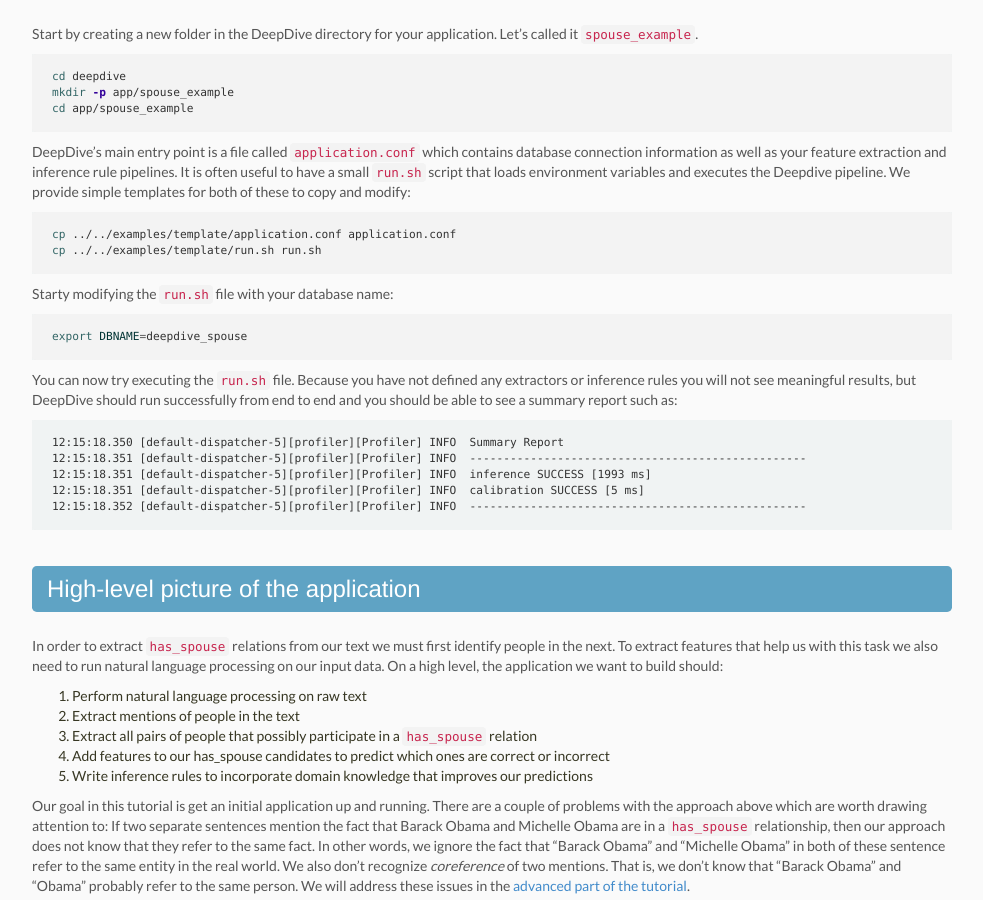
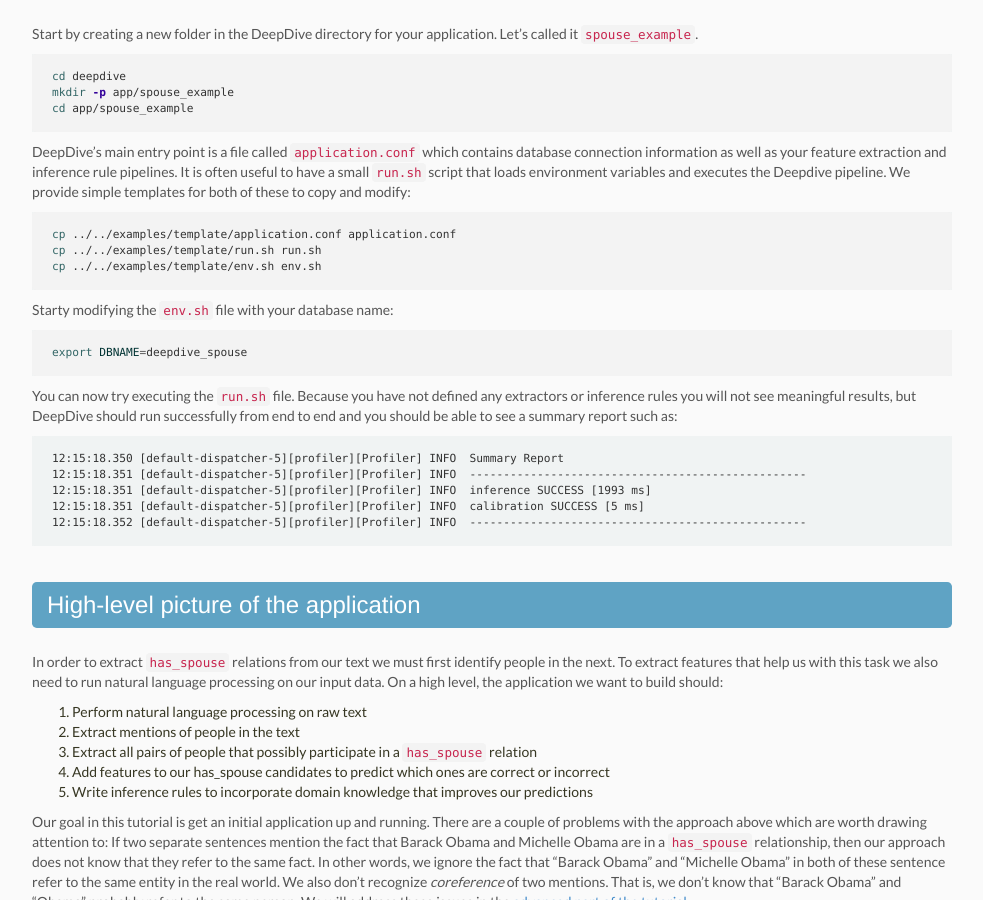
Before and after one commit to senaraiandi/deepdive, a Jekyll site: the page built from doc/walkthrough.md, in a window 1280 px wide and 900 px high, scrolled down 1173 px. Shown: the whole window, without its empty margins (148-1131 px from the left). Built offline with Jekyll 4.4.1, drawn with Linux system fonts in a browser that asks for light colours; nearby versions of some CDN libraries.

Commit message:
change for .env file

```diff
--- a/doc/walkthrough.md
+++ b/doc/walkthrough.md
@@ -64,9 +64,10 @@
 {% highlight bash %}
 cp ../../examples/template/application.conf application.conf
 cp ../../examples/template/run.sh run.sh
+cp ../../examples/template/env.sh env.sh
 {% endhighlight %}
 
-Starty modifying the `run.sh` file with your database name:
+Starty modifying the `env.sh` file with your database name:
 
 {% highlight bash %}
 export DBNAME=deepdive_spouse
```
